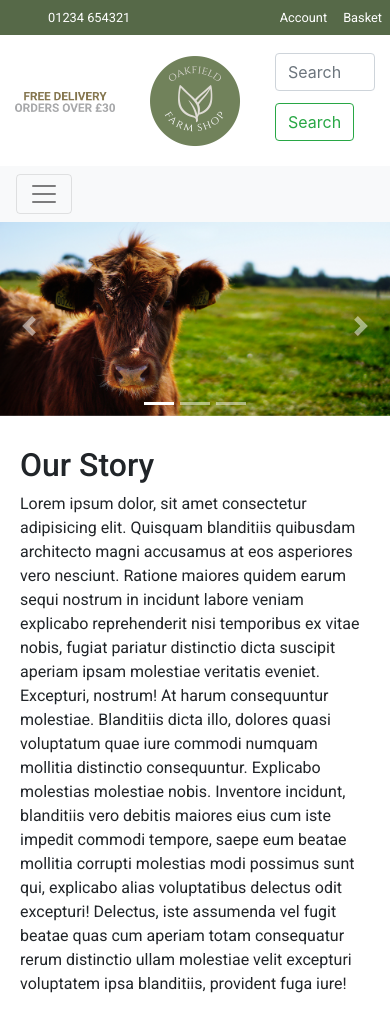
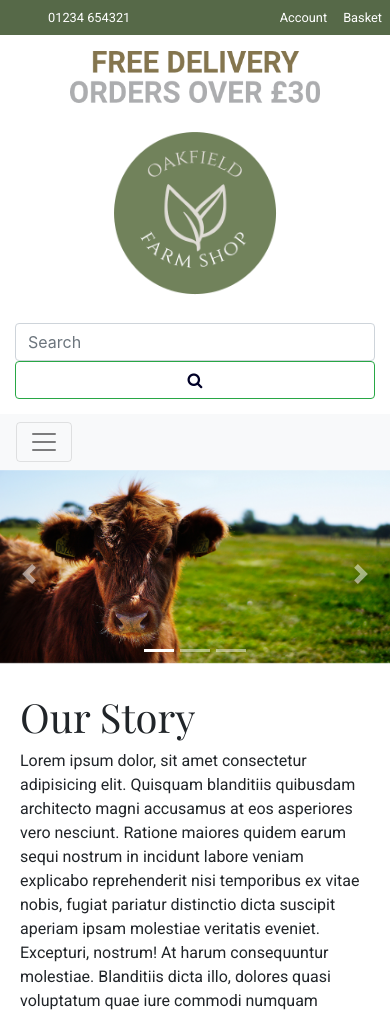
Before and after one commit to JayPeaa/msproject5, a Django app: page / in a window 390 px wide. Shown: the top 1016 px of the page. Run offline with Django 3.2, Linux system fonts and the light colour scheme; some libraries are stand-ins or nearby versions.

Commit message:
Work on getting nav responsive

```diff
--- a/static/css/main.css
+++ b/static/css/main.css
@@ -72,8 +72,7 @@ div {
 
 .carousel__img {
   max-height: 60vh;
-  object-fit: cover;
-  background-position: 0 50%; }
+  object-fit: cover; }
 
 .header-top {
   background-color: #566948;
@@ -85,3 +84,9 @@ div {
 
 .navbar {
   background-color: #97a88b; }
+
+.logo {
+  margin-bottom: 20px; }
+
+.free-dev {
+  margin-bottom: 20px; }
--- a/static/scss/_config.scss
+++ b/static/scss/_config.scss
@@ -14,6 +14,7 @@ main {
     padding: 0 20px;
 }
 
+
 h1 {
     font-family: 'Playfair Display', serif;
 }
@@ -24,8 +25,7 @@ a,
 li,
     {
     font-family: "Roboto",Arial,sans-serif;
-    // margin-bottom: 10px;
-}
+
 
 p,
     {
@@ -38,4 +38,5 @@ p {
 
 div {
     margin-bottom: 15px;
+
 }
--- a/static/scss/_jumbotron.scss
+++ b/static/scss/_jumbotron.scss
@@ -20,5 +20,4 @@
 .carousel__img {
     max-height: 60vh;
     object-fit: cover;
-    background-position: 0 50%;
 }
--- a/static/scss/_nav.scss
+++ b/static/scss/_nav.scss
@@ -13,3 +13,12 @@
 .navbar {
     background-color: $lightgreen;
 }
+
+.logo {
+    margin-bottom: 20px;
+}
+
+.free-dev {
+    margin-bottom: 20px;
+
+}
--- a/templates/base.html
+++ b/templates/base.html
@@ -23,23 +23,25 @@
         <li class="p-2"><a>Basket</a></li>
       </ul>
   </div>
-  <div class="d-flex justify-content-around text-center">
-    <a class="col-md-4 align-self-center" href="{% url 'home' %}">
-      <img src="/static/img/free_delivery.png" class="img-fluid" style="width: 150px;">
-    </a>
-    <a class="col-md-4" href="{% url 'home' %}">
-      <img src="/static/img/logo.png" class="img-fluid" style="width: 150px;">
-    </a>
-    <form id="nav-search" class="col-md-4 form-inline">
-      <input class="form-control mr-sm-2" type="search" placeholder="Search" aria-label="Search" />
-      <button class="btn btn-outline-success my-2 my-sm-0" type="submit">
-        Search
-      </button>
-    </form>
+
+  <div class="container-fluid text-center">
+    <div class="row">
+      <a class="free-dev col-md-4 align-self-center" href="{% url 'home' %}">
+        <img src="/static/img/free_delivery.png" class="img-fluid" style="width: 250px;">
+      </a>
+      <a class="logo col-md-4" href="{% url 'home' %}">
+        <img src="/static/img/logo.png" class="img-fluid" style="width: 180px;">
+      </a>
+      <form id="nav-search" class="form-inline col-sm-12 col-md-4 justify-content-center">
+        <input class="form-control col-sm-8 col-md-8 col-lg-6 mr-sm-1" type="search" placeholder="Search" aria-label="Search" />
+        <button class="btn btn-outline-success col-sm-2 col-md-2 col-lg-2" type="submit">
+          <i class="fa fa-search "></i>
+        </button>
+      </form>
   </div>
 </header>
 
-<nav class="navbar navbar-expand-lg navbar-light bg-light">
+<nav id="nav" class="navbar navbar-expand-lg navbar-light bg-light">
   <button class="navbar-toggler" type="button" data-toggle="collapse" data-target="#navbarSupportedContent" aria-controls="navbarSupportedContent" aria-expanded="false" aria-label="Toggle navigation">
     <span class="navbar-toggler-icon"></span>
   </button>
@@ -50,7 +52,7 @@
     <ul class="navbar-nav nav-fill w-100 d-flex">
       {% with url_name=request.resolver_match.url_name %}
       <li class="nav-item {% if url_name == 'home' %}active{% endif %}">
-        <a class="nav-link" href="{% url 'home' %}">Home</a>
+        <a class="nav-link align-self-center" href="{% url 'home' %}">Home</a>
       </li>
       <li class="nav-item {% if url_name == 'products' %}active{% endif %}">
         <a class="nav-link" href="/products">Buy Tickets</a>
@@ -75,7 +77,7 @@
     <ul class="navbar-nav nav-fill w-100 d-flex">
       {% with url_name=request.resolver_match.url_name %}
       <li class="nav-item {% if url_name == 'home' %}active{% endif %}">
-        <a class="nav-link" href="{% url 'home' %}">Home</a>
+        <a class="nav-link align-self-center" href="{% url 'home' %}">Home</a>
       </li>
       <li class="nav-item {% if url_name == 'products' %}active{% endif %}">
         <a class="nav-link" href="{% url 'products' %}">Buy Tickets</a>
--- a/templates/home.html
+++ b/templates/home.html
@@ -3,7 +3,7 @@
 
 <div class="container">
     <div class="row">
-        <h2>Our Story</h2>
+        <h1>Our Story</h1>
 
         <p>Lorem ipsum dolor, sit amet consectetur adipisicing elit. Quisquam blanditiis quibusdam architecto magni
             accusamus at eos asperiores vero nesciunt. Ratione maiores quidem earum sequi nostrum in incidunt labore
```
Also changed, not shown: static/img/free_delivery.png.
